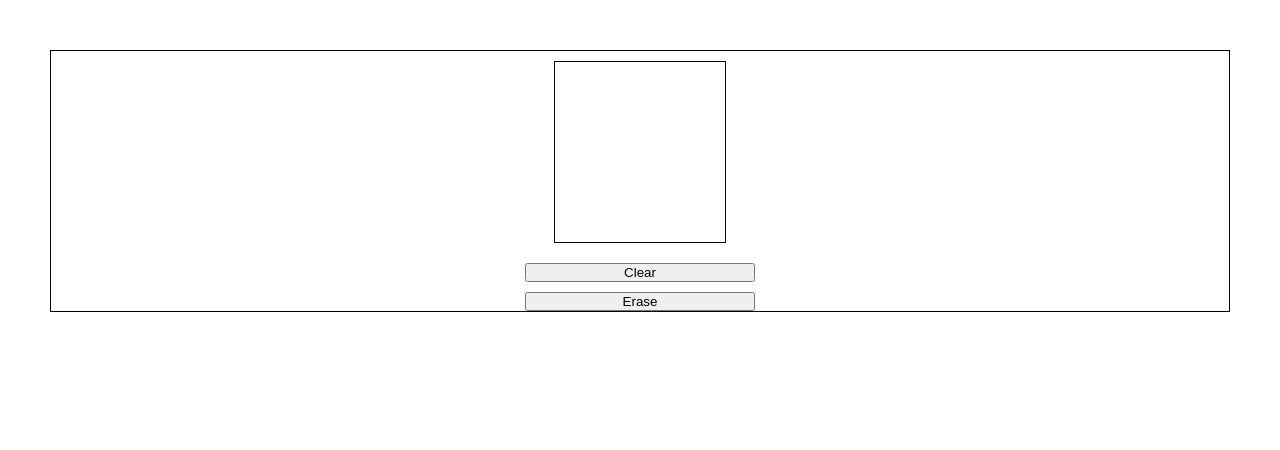
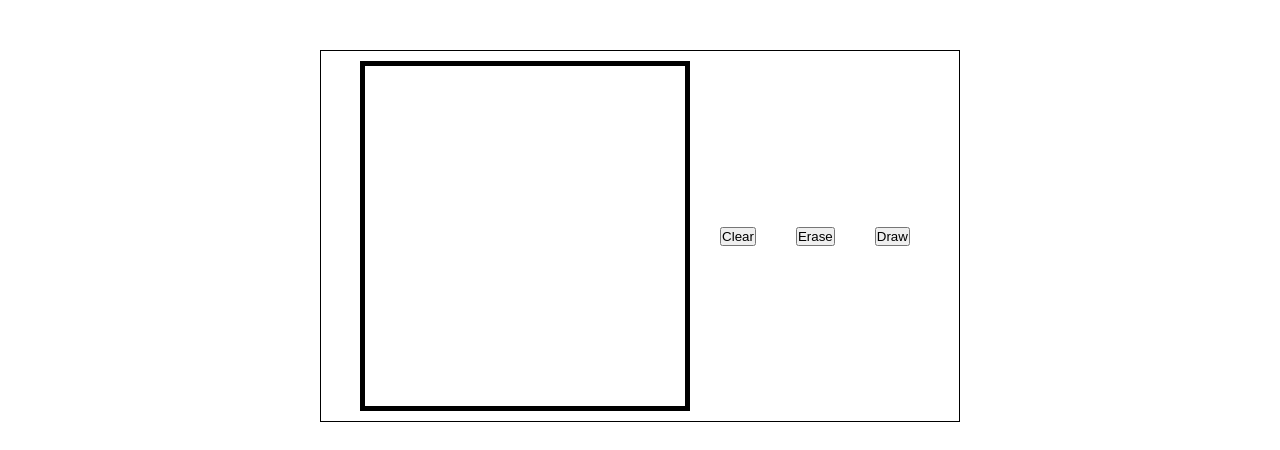
Before and after one commit to MichaelPham813/Etch-A-Sketch, a plain HTML site: page index.html in a window 1280 px wide. Drawn offline with Linux system fonts and the light colour scheme.

Commit message:
Clean up code to make it easier to navigate through

```diff
--- a/script.js
+++ b/script.js
@@ -1,70 +1,53 @@
+//#region Container and Buttons Variable
 //Create Container Variable
 let mainContainer = document.createElement("div");
 let gridContainer = document.createElement("div");
+let itemsContainer = document.createElement("div");
+//Attach div container into the body
+document.body.appendChild(mainContainer);
+mainContainer.appendChild(gridContainer);
+mainContainer.appendChild(itemsContainer);
+mainContainer.className = "container";
+gridContainer.className = "gridContainer";
+itemsContainer.className = "itemsContainer";
+//Btn Var
 let clearBtn = document.createElement("button");
 let eraseBtn = document.createElement("button");
-document.body.appendChild(mainContainer);
-mainContainer.appendChild(gridContainer);
-mainContainer.appendChild(clearBtn);
-mainContainer.appendChild(eraseBtn);
-mainContainer.className = "container";
-gridContainer.className = "gridContainer";
+let drawBtn = document.createElement("button");
+//Attach button to the container
+itemsContainer.appendChild(clearBtn);
+itemsContainer.appendChild(eraseBtn);
+itemsContainer.appendChild(drawBtn);
+//Set class and html name to button
 clearBtn.className = "clear-button";
 clearBtn.value = "Clear";
 clearBtn.textContent = "Clear";
 eraseBtn.className = "erase-button";
 eraseBtn.value = "Erase";
 eraseBtn.textContent = "Erase";
-
-
-//condition bool
-let running = true;
+drawBtn.className = "draw-button";
+drawBtn.value = "Draw";
+drawBtn.textContent = "Draw";
+//#endregion
+//#region Grid draw
 //Loop to create the grid with element and function
 for(let i = 0 ; i < 16; i++)
 {
 
     let columnItems = document.createElement("div");
     columnItems.className = "gridItems";
+    columnItems.draggable = false;
     gridContainer.appendChild(columnItems);
     for(let j = 0 ; j < 16 ; j++)
     {
         let rowItems = document.createElement("div");
         rowItems.className = "gridItems";
+        rowItems.draggable = false;
         gridContainer.appendChild(rowItems);
-        //click and move mouse
-        rowItems.addEventListener("mousemove",function(event)
-        {
-            if(event.buttons == 1)
-            {
-                event.target.style.backgroundColor = "red";
-
-            }
-        });
-
-        //Click to apply color
-        rowItems.addEventListener("mousedown",function(event)
-        {
-            event.target.style.backgroundColor = "red";
-        });
     }
-    //click and move mouse
-    columnItems.addEventListener("mousemove",function(event)
-    {
-        if(event.buttons == 1)
-        {
-            event.target.style.backgroundColor = "red";
-        }
-    });
-
-    //Click to apply color
-    columnItems.addEventListener("mousedown",function(event)
-    {
-        event.target.style.backgroundColor = "red";
-    });
-
 }
-
-
+//#endregion
+//#region Button and Draw logic
 //Clear Btn
 clearBtn.addEventListener("click" , function(event)
 {
@@ -77,6 +60,39 @@ clearBtn.addEventListener("click" , function(event)
 
 //Erase Btn
 eraseBtn.addEventListener("click",function(event)
+{
+    Erase();
+});
+
+//Draw Btn
+drawBtn.addEventListener("click",function(event)
+{
+    Draw();
+});
+
+Draw();
+
+
+//Have grid items able to be drawned and erase
+function Draw()
+{
+    let gridItems = document.getElementsByClassName("gridItems");
+    for(let i = 0 ; i < gridItems.length;i++)
+    {
+        gridItems[i].addEventListener("mousemove",function(event)
+        {
+            if(event.buttons == 1)
+            {
+                event.target.style.backgroundColor = "red";
+            }
+        });
+        gridItems[i].addEventListener("mousedown",function(event)
+        {
+            event.target.style.backgroundColor = "red";
+        });
+    }
+}
+function Erase()
 {
     let gridDraw = document.getElementsByClassName("gridItems");
     for(let i = 0 ; i < gridDraw.length;i++)
@@ -93,5 +109,9 @@ eraseBtn.addEventListener("click",function(event)
             event.target.style.backgroundColor = "";
         });
     }
-});
-//TODO transfer the whole draw color to grid into different loop
+}
+
+
+
+
+//#endregion
--- a/style.css
+++ b/style.css
@@ -10,43 +10,76 @@
 {
     display:flex;
     border: 1px solid;
-    flex-direction: column;
-    margin:50px;
+    flex-basis:content;
+    flex-direction: row;
+    align-items: center;
+    justify-content: center;
+    margin:50px 320px;
     padding:0;
-    gap:10px;
 }
 .gridContainer
 {
     display:grid;
-    border:1px solid;
-    margin:10px auto;
+    border:5px solid;
+    margin:10px;
     grid-template-columns: repeat(16, 1fr);
     grid-template-rows: repeat(16, 1fr);
     align-items: center;
-    padding:5px;
+    justify-content: center;
+    padding:0;
 
 }
 .gridItems
 {
     display:block;
-    width:  10px;
-    height: 10px;
+    width:  20px;
+    height: 20px;
+    box-sizing: border-box;
+    user-select: none;
+}
 
-    box-sizing: border-box;
+
+.itemsContainer
+{
+    display:flex;
+    flex-direction: row;
+    flex-wrap: wrap;
+    align-items: center;
+    justify-content: center;
+
+}
+
+.gridItems:hover
+{
+    background-color:red;
 }
 .clear-button
 {
-    margin:0 40.2%;
+    margin:0 20px;
 }
 .erase-button
 {
-    margin:0 40.2%;
+    margin:0 20px;
 }
-#color-change
+.draw-button
+{
+    margin:0 20px;
+}
+
+button:active
+{
+    background-color: lightblue;
+}
+button:focus
+{
+    background-color: red;
+}
+
+/* #color-change
 {
     background-color: red;
 }
 #color-erase
 {
     background-color:white;
-}
+} */
```
